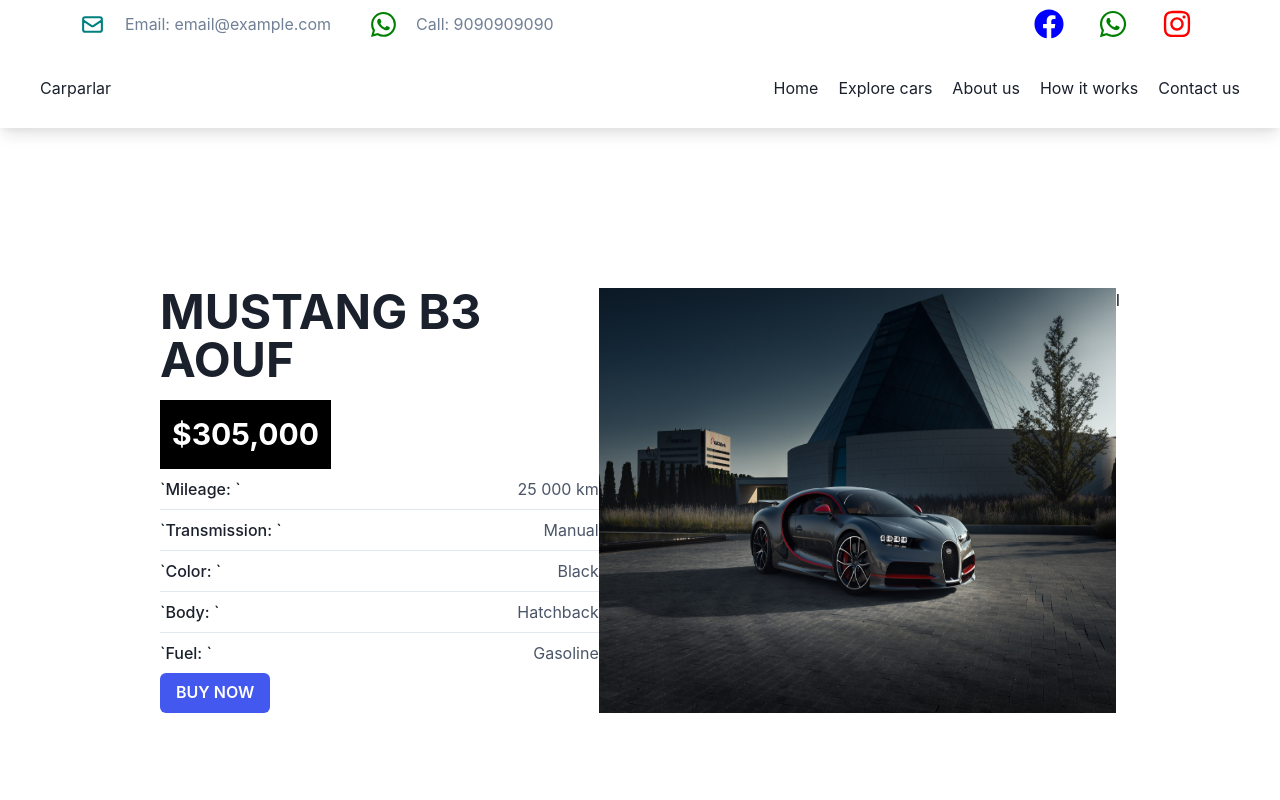
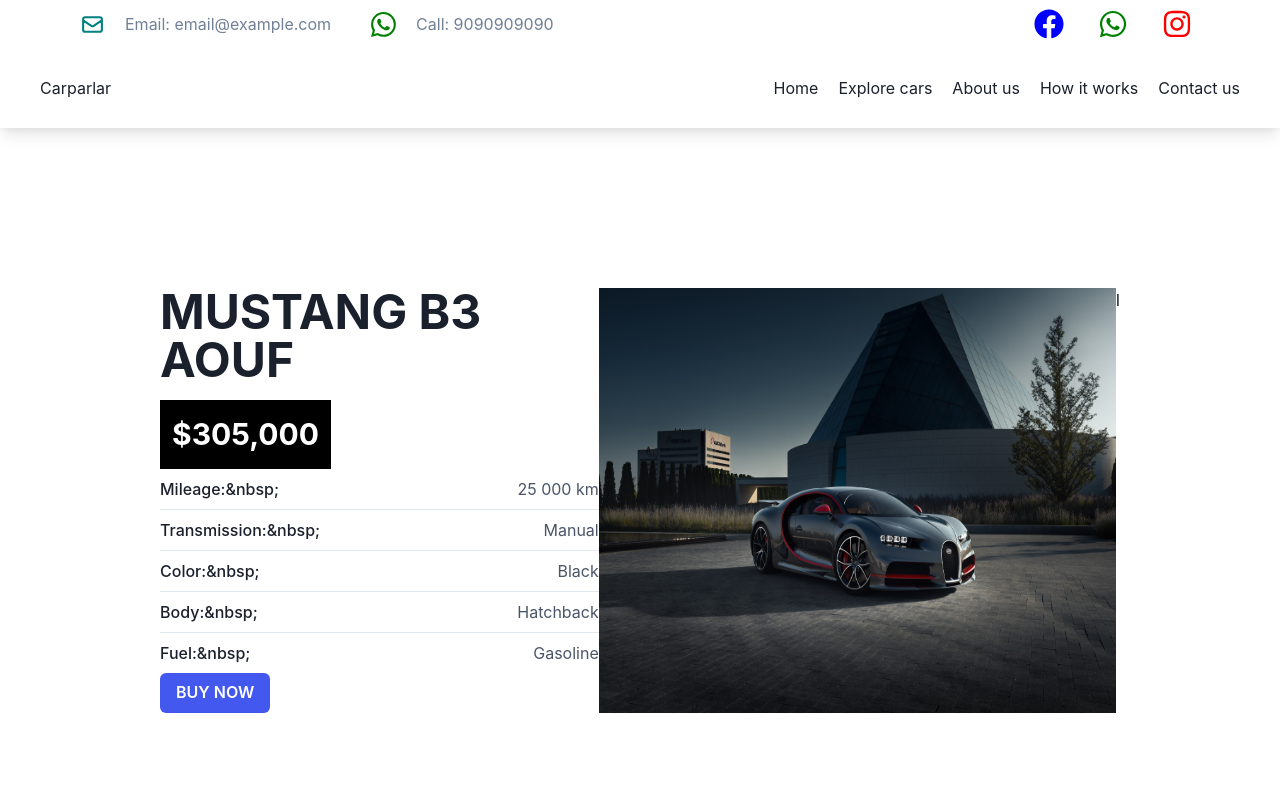
Before and after one commit to wajidkashoo14/carpalar, a Next.js app: page /singlecar in a window 1280 px wide. Shown: the top 800 px of the page. Built offline with nearby package versions, Linux system fonts and the light colour scheme.

Commit message:
fixed netlify bug

```diff
--- a/components/Layout/Singlecar.js
+++ b/components/Layout/Singlecar.js
@@ -38,27 +38,27 @@
           $305,000
         </Text>
         <Flex justifyContent="space-between">
-          <Text fontWeight="medium">`Mileage:&nbsp;`</Text>
+          <Text fontWeight="medium">{`Mileage:&nbsp;`}</Text>
           <Text color="gray.600">25 000 km</Text>
         </Flex>{" "}
         <hr />
         <Flex justifyContent="space-between">
-          <Text fontWeight="medium">`Transmission:&nbsp;`</Text>
+          <Text fontWeight="medium">{`Transmission:&nbsp;`}</Text>
           <Text color="gray.600">Manual</Text>
         </Flex>
         <hr />
         <Flex justifyContent="space-between">
-          <Text fontWeight="medium">`Color:&nbsp;`</Text>
+          <Text fontWeight="medium">{`Color:&nbsp;`}</Text>
           <Text color="gray.600">Black</Text>
         </Flex>
         <hr />
         <Flex justifyContent="space-between">
-          <Text fontWeight="medium">`Body:&nbsp;`</Text>
+          <Text fontWeight="medium">{`Body:&nbsp;`}</Text>
           <Text color="gray.600">Hatchback</Text>
         </Flex>
         <hr />
         <Flex justifyContent="space-between">
-          <Text fontWeight="medium">`Fuel:&nbsp;`</Text>
+          <Text fontWeight="medium">{`Fuel:&nbsp;`}</Text>
           <Text color="gray.600">Gasoline</Text>
         </Flex>
         <Button
```
